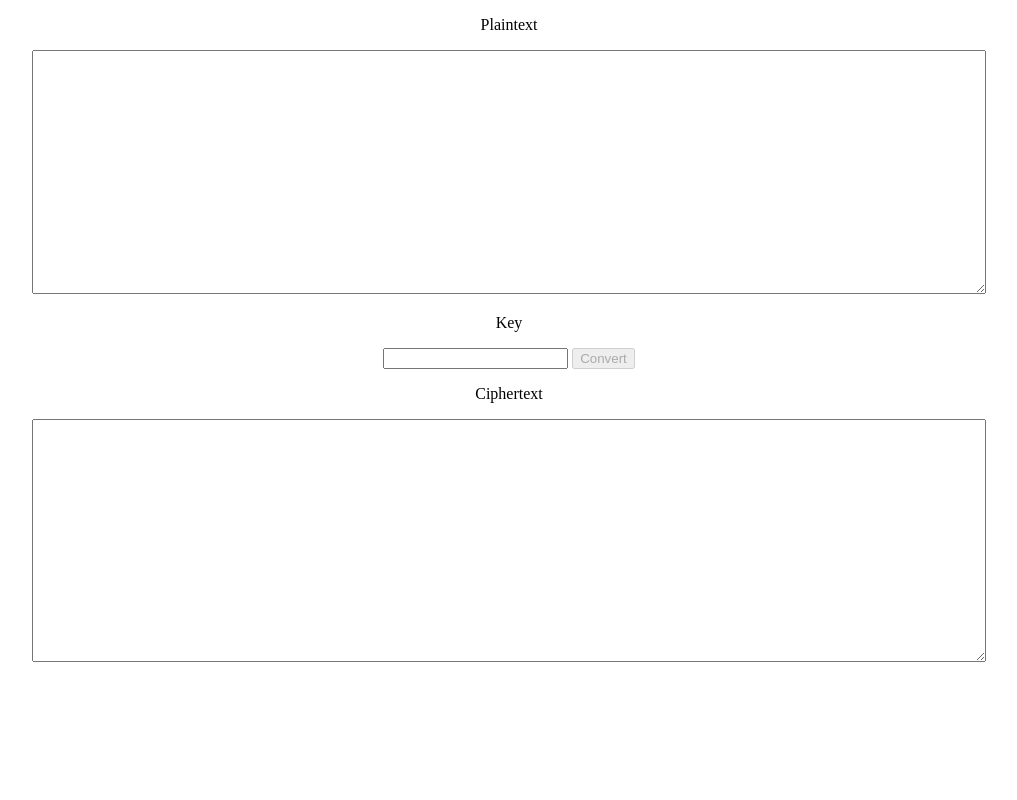
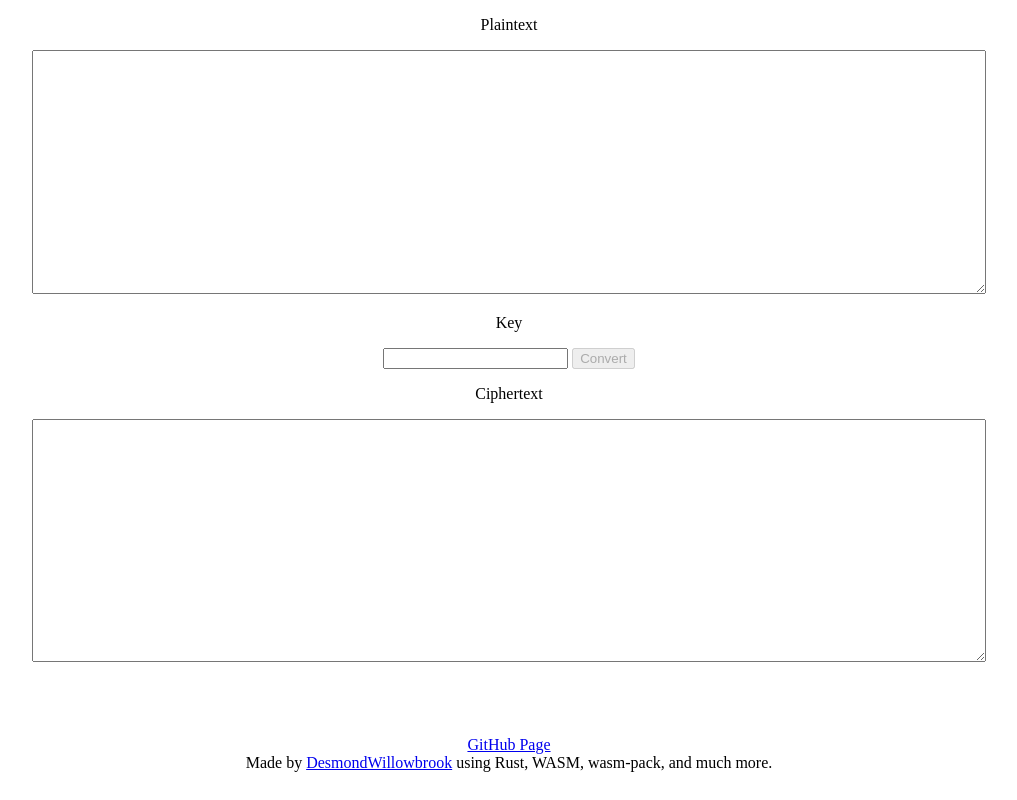
Before and after one commit to kartva/easy-crypt, a website built with webpack: page www/index.html in a window 1280 px wide. Shown: the whole page, without its empty margins (131-1148 px from the left). Built offline with nearby package versions, Linux system fonts and the light colour scheme.

Commit message:
add footer with ref to profile and repo

```diff
--- a/www/index.html
+++ b/www/index.html
@@ -32,6 +32,7 @@
       <p>Ciphertext</p>
       <textarea id="ciphertext" /></textarea>
     </div>
+    <footer><a href="https://github.com/DesmondWillowbrook/easy-crypt">GitHub Page</a> <br> Made by <a href="https://github.com/DesmondWillowbrook" alt="link to github profile">DesmondWillowbrook</a> using Rust, WASM, wasm-pack, and much more.</footer>
     </center>
   </body>
 </html>
--- a/www/package.json
+++ b/www/package.json
@@ -30,9 +30,9 @@
     "wasm-easy-crypt": "file:../pkg"
   },
   "devDependencies": {
+    "copy-webpack-plugin": "^5.0.0",
     "webpack": "^4.29.3",
-    "webpack-cli": "^3.1.0",
-    "webpack-dev-server": "^3.1.5",
-    "copy-webpack-plugin": "^5.0.0"
+    "webpack-cli": "^3.3.12",
+    "webpack-dev-server": "^3.1.5"
   }
 }
```
Also changed, not shown: 1 other file.
